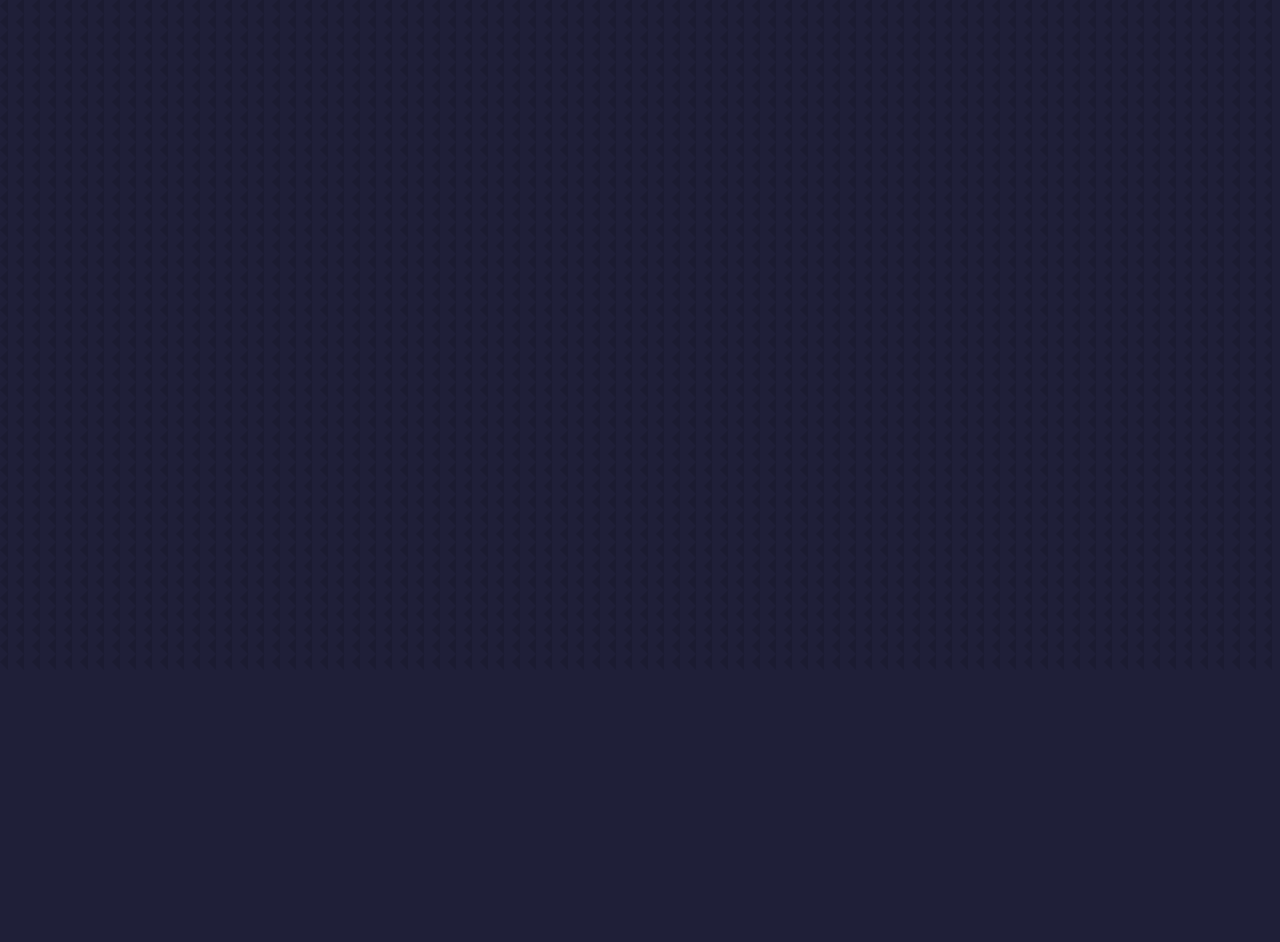
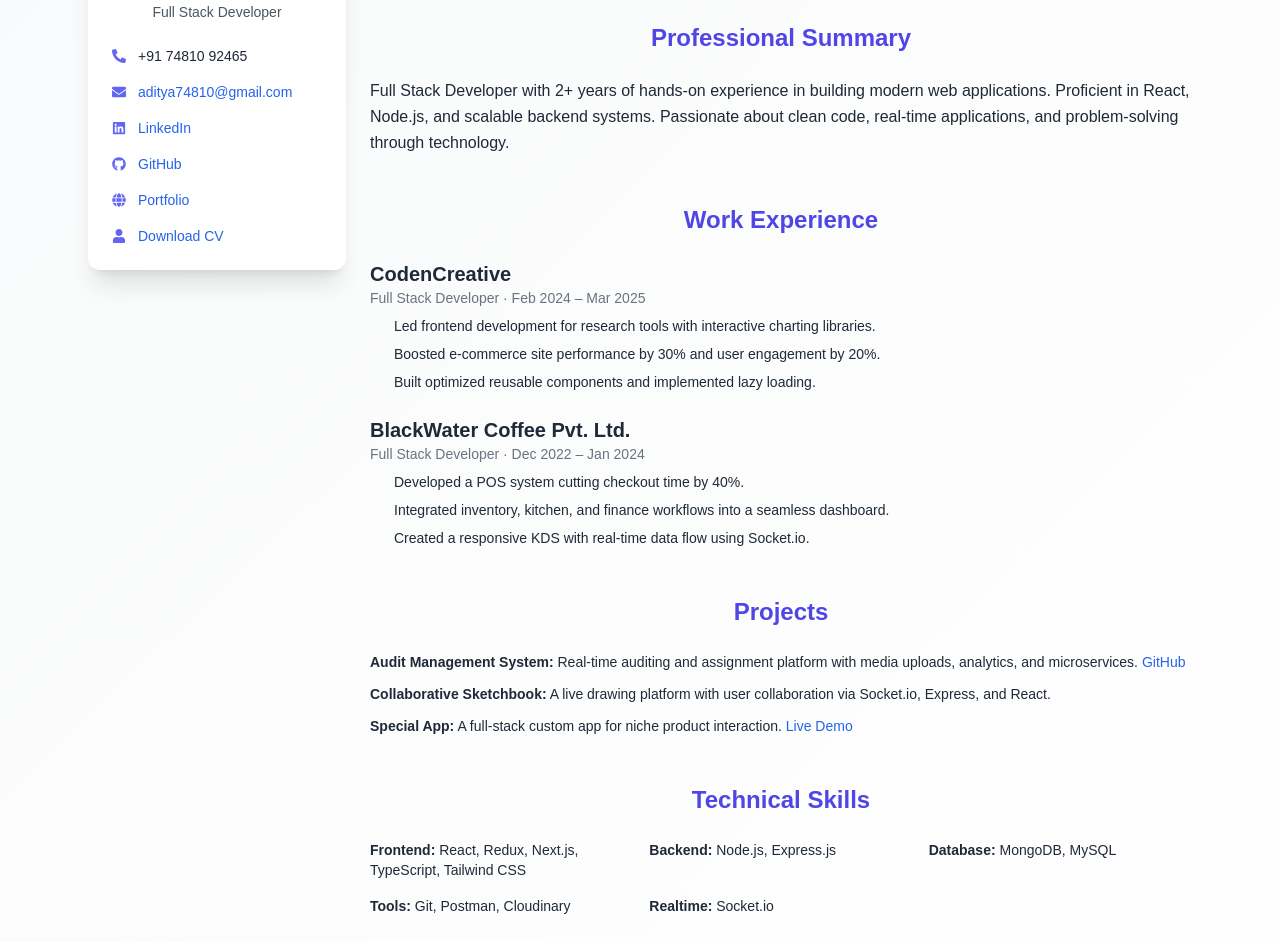
Before and after one commit to aditya74841/my_portfolio, a React (Create React App) app: page /cv in a window 1280 px wide. Before the commit this address had no page. Shown: the part 130-1072 px from the top of the page. Before the commit the page ends 800 px from the top, so only its background shows below. Built offline with nearby package versions, Linux system fonts and the light colour scheme.

Commit message:
Added the cv section

```diff
--- a/src/App.jsx
+++ b/src/App.jsx
@@ -13,6 +13,7 @@ import Footer from "./components/footer/Footer";
 
 import { Helmet } from "react-helmet";
 import Main from "./components/blog/Main";
+import Resume from "./components/resume/Resume";
 
 const FullHome = () => (
   <>
@@ -49,6 +50,7 @@ const App = () => {
       <Routes>
         <Route path="/" element={<FullHome />} />
         <Route path="/blog" element={<Main />} />
+        <Route path="/cv" element={<Resume />} />
       </Routes>
     </Router>
   );
--- /dev/null
+++ b/src/components/resume/Resume.jsx
@@ -0,0 +1,227 @@
+import React from "react";
+import {
+  FaEnvelope,
+  FaPhoneAlt,
+  FaGithub,
+  FaLinkedin,
+  FaGlobe,
+  FaUser,
+} from "react-icons/fa";
+import CV from "../../assets/aditya_resume.pdf";
+const Resume = () => {
+  return (
+    <div className="min-h-screen bg-gradient-to-br from-gray-50 to-white text-gray-800 font-inter">
+      <div className="max-w-6xl mx-auto grid grid-cols-1 md:grid-cols-4 gap-6 p-6">
+        {/* Sidebar */}
+        <aside className="md:col-span-1 bg-white shadow-xl rounded-xl p-6 border border-gray-200 md:sticky md:top-6 h-fit">
+          <div className="text-center">
+            <h1 className="text-4xl font-bold mb-1 text-gray-900">
+              Aditya Ranjan
+            </h1>
+            <p className="text-sm text-gray-600">Full Stack Developer</p>
+          </div>
+          <div className="mt-6 space-y-4 text-sm">
+            <p className="flex items-center">
+              <FaPhoneAlt className="mr-3 text-indigo-500" /> +91 74810 92465
+            </p>
+            <p className="flex items-center">
+              <FaEnvelope className="mr-3 text-indigo-500" />{" "}
+              <a
+                href="mailto:aditya74810@gmail.com"
+                target="_blank"
+                rel="noreferrer"
+                className="text-blue-600 hover:underline"
+              >
+                aditya74810@gmail.com
+              </a>
+            </p>
+            <p className="flex items-center">
+              <FaLinkedin className="mr-3 text-indigo-500" />
+              <a
+                href="https://www.linkedin.com/in/iamadityaranjan/"
+                className="text-blue-600 hover:underline"
+                target="_blank"
+              >
+                LinkedIn
+              </a>
+            </p>
+            <p className="flex items-center">
+              <FaGithub className="mr-3 text-indigo-500" />
+              <a
+                href="https://github.com/aditya74841"
+                className="text-blue-600 hover:underline"
+                target="_blank"
+              >
+                GitHub
+              </a>
+            </p>
+            <p className="flex items-center">
+              <FaGlobe className="mr-3 text-indigo-500" />
+              <a
+                href="https://iamadityaranjan.com"
+                className="text-blue-600 hover:underline"
+                target="_blank"
+              >
+                Portfolio
+              </a>
+            </p>
+            <p className="flex items-center">
+              <FaUser className="mr-3 text-indigo-500" /> {/* Changed icon */}
+              <a href={CV} download className="text-blue-600 hover:underline">
+                Download CV
+              </a>
+            </p>
+          </div>
+        </aside>
+
+        {/* Main Content */}
+        <main className="md:col-span-3 space-y-12">
+          {/* Summary */}
+          <section>
+            <h2 className="text-2xl font-semibold text-indigo-600 mb-4 border-b pb-2">
+              Professional Summary
+            </h2>
+            <p className="text-base leading-relaxed">
+              Full Stack Developer with 2+ years of hands-on experience in
+              building modern web applications. Proficient in React, Node.js,
+              and scalable backend systems. Passionate about clean code,
+              real-time applications, and problem-solving through technology.
+            </p>
+          </section>
+
+          {/* Experience */}
+          <section>
+            <h2 className="text-2xl font-semibold text-indigo-600 mb-4 border-b pb-2">
+              Work Experience
+            </h2>
+
+            <div className="mb-6">
+              <h3 className="text-xl font-bold">CodenCreative</h3>
+              <p className="text-sm text-gray-500 mb-2">
+                Full Stack Developer · Feb 2024 – Mar 2025
+              </p>
+              <ul className="list-disc ml-6 space-y-2 text-sm">
+                <li>
+                  Led frontend development for research tools with interactive
+                  charting libraries.
+                </li>
+                <li>
+                  Boosted e-commerce site performance by 30% and user engagement
+                  by 20%.
+                </li>
+                <li>
+                  Built optimized reusable components and implemented lazy
+                  loading.
+                </li>
+              </ul>
+            </div>
+
+            <div>
+              <h3 className="text-xl font-bold">BlackWater Coffee Pvt. Ltd.</h3>
+              <p className="text-sm text-gray-500 mb-2">
+                Full Stack Developer · Dec 2022 – Jan 2024
+              </p>
+              <ul className="list-disc ml-6 space-y-2 text-sm">
+                <li>Developed a POS system cutting checkout time by 40%.</li>
+                <li>
+                  Integrated inventory, kitchen, and finance workflows into a
+                  seamless dashboard.
+                </li>
+                <li>
+                  Created a responsive KDS with real-time data flow using
+                  Socket.io.
+                </li>
+              </ul>
+            </div>
+          </section>
+
+          {/* Projects */}
+          <section>
+            <h2 className="text-2xl font-semibold text-indigo-600 mb-4 border-b pb-2">
+              Projects
+            </h2>
+            <ul className="space-y-3 text-sm">
+              <li>
+                <strong>Audit Management System:</strong> Real-time auditing and
+                assignment platform with media uploads, analytics, and
+                microservices.{" "}
+                <a
+                  href="https://github.com/aditya74841/AuditPro_backend"
+                  className="text-blue-600 hover:underline"
+                >
+                  GitHub
+                </a>
+              </li>
+              <li>
+                <strong>Collaborative Sketchbook:</strong> A live drawing
+                platform with user collaboration via Socket.io, Express, and
+                React.
+              </li>
+              <li>
+                <strong>Special App:</strong> A full-stack custom app for niche
+                product interaction.{" "}
+                <a
+                  href="https://www.aspecialapp.com/"
+                  className="text-blue-600 hover:underline"
+                >
+                  Live Demo
+                </a>
+              </li>
+            </ul>
+          </section>
+
+          {/* Skills */}
+          <section>
+            <h2 className="text-2xl font-semibold text-indigo-600 mb-4 border-b pb-2">
+              Technical Skills
+            </h2>
+            <div className="grid grid-cols-2 sm:grid-cols-3 gap-4 text-sm">
+              <div>
+                <strong>Frontend:</strong> React, Redux, Next.js, TypeScript,
+                Tailwind CSS
+              </div>
+              <div>
+                <strong>Backend:</strong> Node.js, Express.js
+              </div>
+              <div>
+                <strong>Database:</strong> MongoDB, MySQL
+              </div>
+              <div>
+                <strong>Tools:</strong> Git, Postman, Cloudinary
+              </div>
+              <div>
+                <strong>Realtime:</strong> Socket.io
+              </div>
+            </div>
+          </section>
+
+          {/* Education */}
+          <section>
+            <h2 className="text-2xl font-semibold text-indigo-600 mb-4 border-b pb-2">
+              Education
+            </h2>
+            <ul className="space-y-3 text-sm">
+              <li>
+                <strong>B.Tech – Computer Science</strong>, ACET Amritsar ·
+                2019–2023 · CGPA: 7.4
+                <p className="text-sm text-gray-500">
+                  Key Subjects: Data Structures, Algorithms, Web Development,
+                  Databases
+                </p>
+              </li>
+              <li>
+                <strong>Senior Secondary (XII)</strong>, Deochand Mahavidyalaya
+                · 2016–2018 · 70%
+                <p className="text-sm text-gray-500">
+                  Major: Science (Mathematics)
+                </p>
+              </li>
+            </ul>
+          </section>
+        </main>
+      </div>
+    </div>
+  );
+};
+
+export default Resume;
```
